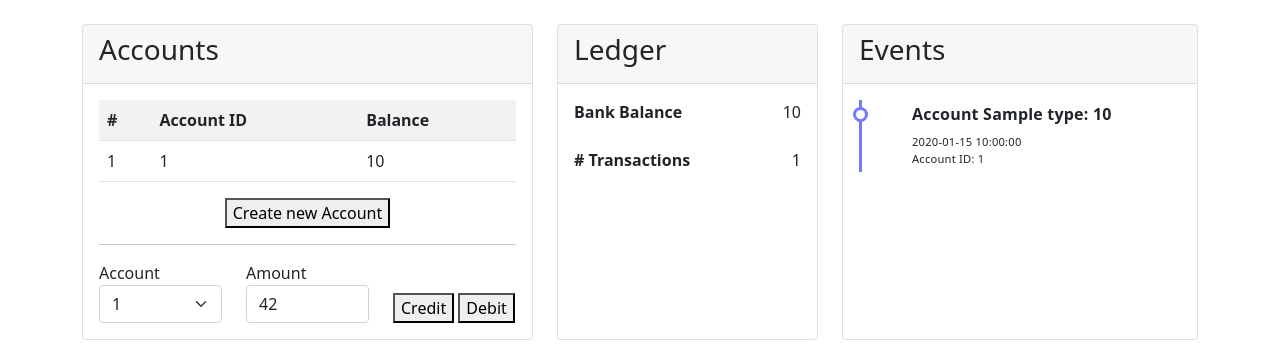
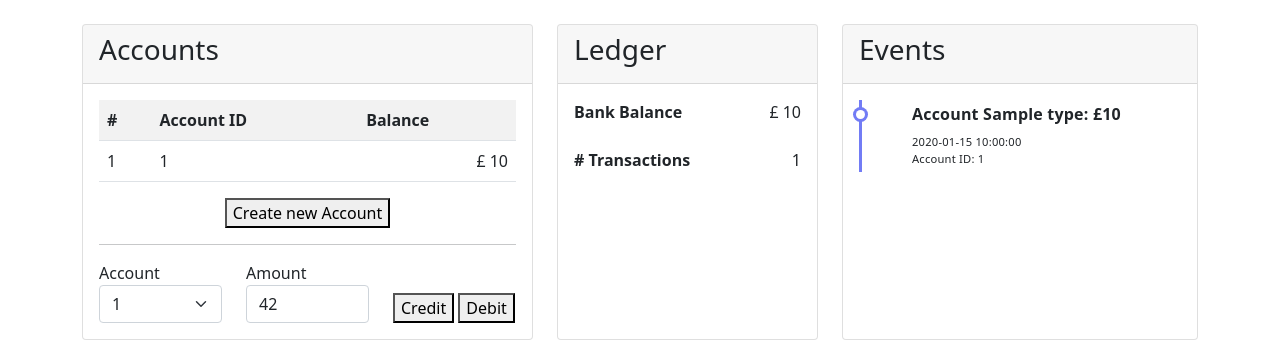
Before and after one commit to sfinnie/event_sourced_bank, a FastAPI app: template templates/index.html in a window 1280 px wide. Shown: the part 379-723 px from the top of the page. Run offline with FastAPI, Linux system fonts and the light colour scheme; the template is opened without the code that fills it: most values are stand-ins (such as "Sample title", 1, 10 or a date in 2020); parts of the project's set-up code (start-up, migrations or seed data) failed here and were passed over; some libraries are stand-ins or nearby versions.

Commit message:
added currency symbol and tidied up styling

```diff
--- a/templates/account_list.html
+++ b/templates/account_list.html
@@ -9,7 +9,7 @@
             <tr>
                 <td>{{ ac["index"] }}</td>
                 <td>{{ ac["id"] }}</td>
-                <td>{{ ac["balance"] }}</td>
+                <td class="text-end">£ {{ ac["balance"] }}</td>
             </tr>
         {% endfor %}
     </table>
--- a/templates/event_panel.html
+++ b/templates/event_panel.html
@@ -2,7 +2,7 @@
     <ul class="timeline">
         {% for txn in transaction_log %}
             <li class="event">
-                <h3>Account {{ txn.type -}} {% if txn.type != "Creation" %}: {{ txn.amount }} {% endif %}</h3>
+                <h3>Account {{ txn.type -}} {% if txn.type != "Creation" %}: £{{ txn.amount }} {% endif %}</h3>
                 <p class="event-detail">{{ txn.timestamp.strftime('%Y-%m-%d   %H:%M:%S') }}</p>
                 <p class="event-detail">Account ID: {{ txn.account_id }} </p>
             </li>
--- a/templates/ledger_panel.html
+++ b/templates/ledger_panel.html
@@ -1,6 +1,6 @@
 <dl class="row">
     <dt class="col-8">Bank Balance</dt>
-    <dd class="col text-end">{{ balance }}</dd>
+    <dd class="col text-end">£ {{ balance }}</dd>
 </dl>
 <dl class="row">
     <dt class="col-8"># Transactions</dt>
```
